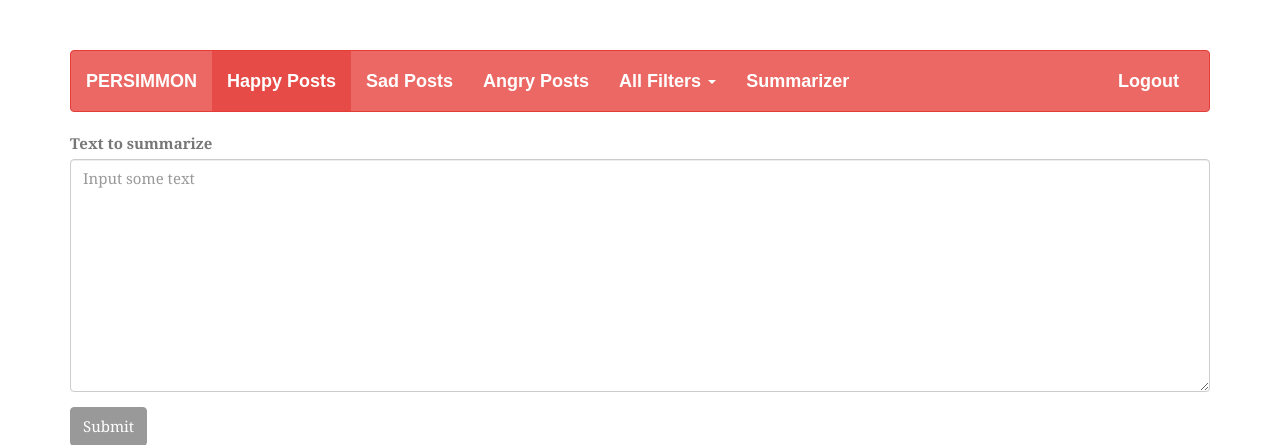
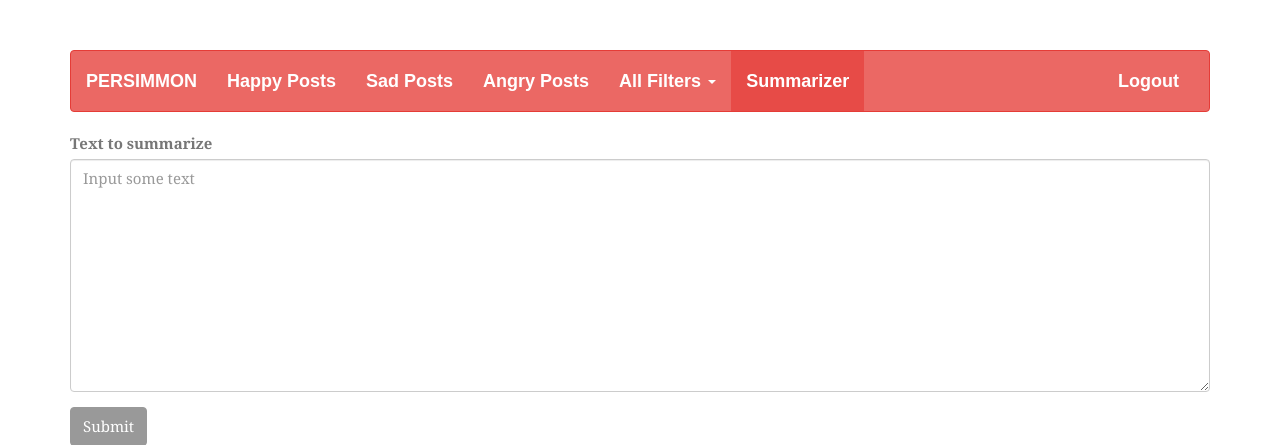
Before and after one commit to Radahika/Persimmon, a Flask app: page /summarizer_page in a window 1280 px wide. Shown: the top 445 px of the page. Run offline with Flask 2, Linux system fonts and the light colour scheme; parts of the project's set-up code (start-up, migrations or seed data) failed here and were passed over; some libraries are stand-ins or nearby versions; some web fonts are replaced.

Commit message:
Have the summarizer page bar be active when we're there

```diff
--- a/static/js/home.js
+++ b/static/js/home.js
@@ -1,4 +1,6 @@
 $(document).ready(function () {
+  $("#navbar_happy").addClass("active");
+
   // Facebook login constants
   var LOGIN_STATUS_LOGGED_IN = "connected";
   var LOGIN_STATUS_NEED_APP_LOGIN = "not_authorized";
--- a/static/js/summarizer.js
+++ b/static/js/summarizer.js
@@ -1,4 +1,5 @@
 $(document).ready(function () {
+  $("#navbar_summarizer").addClass("active");
   $("#summarizerForm").submit(function (event) {
     event.preventDefault();
 
--- a/templates/base.html
+++ b/templates/base.html
@@ -33,7 +33,7 @@
 
           <div class="collapse navbar-collapse" id="bs-example-navbar-collapse-2">
             <ul class="nav navbar-nav">
-              <li class="active"><a href="#">Happy Posts <span class="sr-only">(current)</span></a></li>
+              <li id="navbar_happy"><a href="#">Happy Posts<span class="sr-only">(current)</span></a></li>
               <li><a href="#">Sad Posts</a></li>
               <li><a href="#">Angry Posts</a></li>
               <li class="dropdown">
@@ -47,7 +47,7 @@
                   <li><a href="#">View Unfiltered Posts</a></li>
                 </ul>
               </li>
-              <li><a href="/summarizer_page">Summarizer</a></li>
+              <li id="navbar_summarizer"><a href="/summarizer_page">Summarizer</a></li>
             </ul>
             <ul class="nav navbar-nav navbar-right">
               <li><a href="#">Logout</a></li>
```
